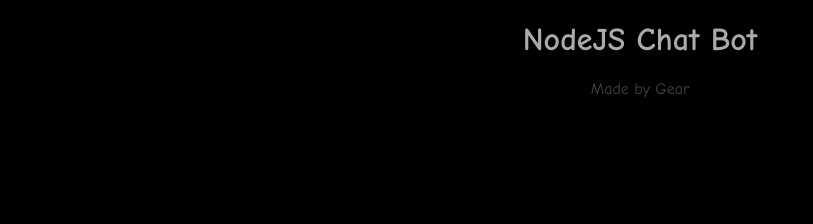
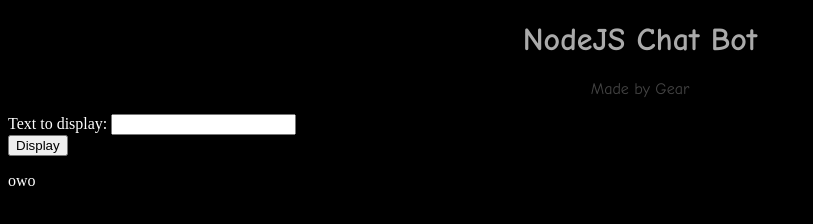
Before and after one commit to MASMC/jschatbot, a plain HTML site: page src/index.html in a window 1280 px wide. Shown: the whole page, without its empty margins (0-813 px from the left). Drawn offline with Linux system fonts and the light colour scheme.

Commit message:
Writes some JS to modify the DOM and points the HTML to it, as well as a new CSS class 'hidden'

```diff
--- a/src/css/styles.css
+++ b/src/css/styles.css
@@ -1,5 +1,6 @@
 html {
 	background-color: #000;
+	color: #fff;
 }
 
 .sans {
@@ -17,3 +18,7 @@
 .centerJustify {
 	text-align: center;
 }
+
+.hidden {
+	color: #000;
+}
--- a/src/index.html
+++ b/src/index.html
@@ -4,6 +4,7 @@
 	<head>
 		<title>NodeJS Chat Bot, by Gear</title>
 		<link rel="stylesheet" type="text/css" href="css/styles.css">
+		<script src="js/chatHandler.js"></script>
 	</head>
 	<body>
 		<div class="centerJustify">
@@ -11,7 +12,11 @@
 			<p class="sans darkGrey">Made by Gear</p>
 		</div>
 		<div class="chatBox">
-
+			<form>
+				Text to display: <input type="text" name="toDisp"><br>
+				<input type="submit" value="Display">
+			</form>
+			<p class="hidden" id="dispText">owo</p>
 		</div>
 	</body>
 </html>
--- /dev/null
+++ b/src/js/chatHandler.js
@@ -0,0 +1,41 @@
+// URL parser
+function parseURLParams(url) {
+	let queryStart = url.indexOf("?") + 1;
+	let queryEnd   = url.indexOf("#") + 1 || url.length + 1;
+	let query      = url.slice(queryStart, queryEnd - 1);
+	let pairs      = query.replace(/\+/g, " ").split("&");
+	let parms      = {}, i, n, v, nv;
+
+	if (query === url || query === "") return;
+
+	for (i = 0; i < pairs.length; i++) {
+		nv = pairs[i].split("=", 2);
+		n = decodeURIComponent(nv[0]);
+		v = decodeURIComponent(nv[1]);
+
+		if (!parms.hasOwnProperty(n)) parms[n] = [];
+		parms[n].push(nv.length === 2 ? v : null);
+	}
+	return parms;
+}
+
+// Selectors
+function $(selector, context) {
+	return (context || document).querySelectorAll(selector);
+}
+
+function $1(selector, context) {
+	return (context || document).querySelector(selector);
+}
+
+// Begin processing
+document.addEventListener('DOMContentLoaded', exec);
+
+// Honestly for now this is just testing and working, making sure I can do things.
+function exec() {
+	let urlString = window.location.href;
+	let hiddenText = $1('p#dispText.hidden');
+	let parameters = parseURLParams(urlString);
+	hiddenText.setAttribute('class', '');
+	hiddenText.innerHTML = parameters['toDisp'];
+}
```
